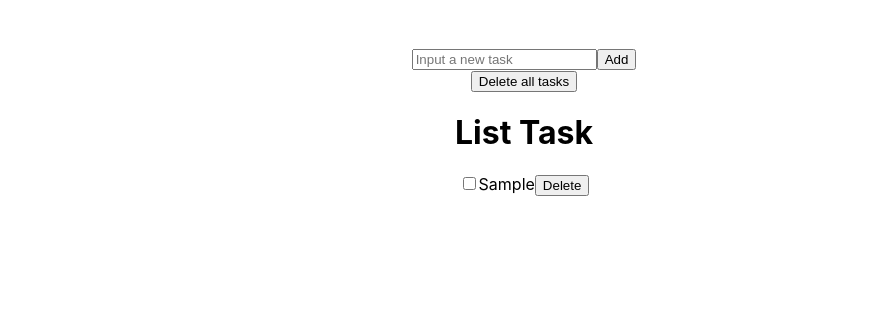
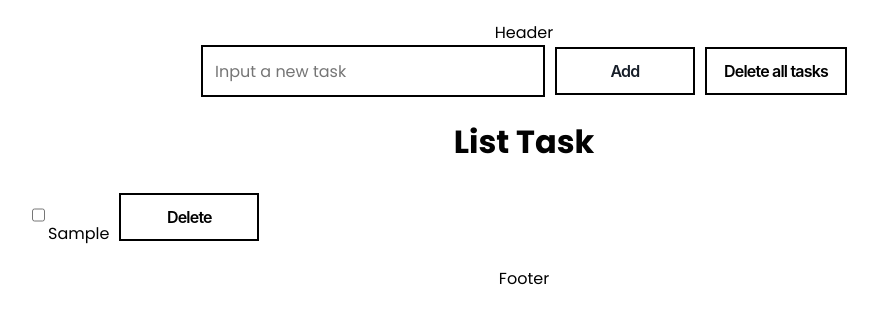
Before and after one commit to vhuy257/nextjs-mongodb, a Next.js app: page / in a window 1280 px wide. Both pictures are taken after typing "Sample" into the empty fields and a click on the button "Add". Shown: the top 324 px of the page, without its empty margins (116-994 px from the left). Built offline with nearby package versions, Linux system fonts and the light colour scheme; no server answers; the database is empty.

Commit message:
add feature

```diff
--- a/components/layout.module.css
+++ /dev/null
@@ -1,14 +0,0 @@
-.container {
-    max-width: 36rem;
-    padding: 0 1rem;
-    margin: 3rem auto 6rem;
-    text-align: center;
-    font-family: -apple-system, BlinkMacSystemFont, Segoe UI, Roboto,
-            Oxygen, Ubuntu, Cantarell, Fira Sans, Droid Sans, Helvetica Neue,
-            sans-serif;
-}
-
-.container ul, .container li {
-    list-style-type: none;
-    padding-left: 0;
-}
--- a/components/layout.js
+++ b/components/layout/layout.js
@@ -3,7 +3,9 @@ import styles from './layout.module.css'
 export default function Layout({ children }) {
     return (
         <div className={styles.container}>
+            <div className="header">Header</div>
             {children}
+            <div className="footer">Footer</div>
         </div>
     )
 };
--- /dev/null
+++ b/components/layout/layout.module.css
@@ -0,0 +1,12 @@
+.container {
+    max-width: 1366px;
+    padding: 0 1rem;
+    margin: 0 auto 6rem;
+    text-align: center;
+}
+
+.default {
+    border: none;
+    background: none;
+    border-radius: 6px;
+}
--- a/components/tasks/InsertTask.js
+++ b/components/tasks/InsertTask.js
@@ -1,11 +1,14 @@
 import React, { useRef, useContext } from 'react';
 import {
-    CreateTaskService
+    CreateTaskService,
+    DeleteAllTaskService,
 } from '../../services/TaskService';
 import {
-    createTask
+    createTask,
+    deleteAllTaskAction
 } from '../../store/actions';
 import { AppContext } from '../../pages';
+import styles from './task.module.css';
 
 const InsertTask = () => {
     const inputRef = useRef(null);
@@ -23,10 +26,16 @@ const InsertTask = () => {
         dispatch(createTask(res));
     }
 
+    const deleteAllTask = async() => {
+        await DeleteAllTaskService();
+        dispatch(deleteAllTaskAction());
+    }
+
     return (
         <div className="task_insert">
             <input className="task_insert__input" ref={inputRef} placeholder="Input a new task" onKeyDown={(e) => e.key === 'Enter' && addTask()}/>
-            <button onClick={addTask}>Add</button>
+            <button onClick={addTask} className={styles.btnInsert}>Add</button>
+            <button onClick={deleteAllTask} className={styles.btnDeleteAll}>Delete all tasks</button>
         </div>
     )
 }
--- a/components/tasks/ListTask.js
+++ b/components/tasks/ListTask.js
@@ -1,5 +1,4 @@
 import React, { useContext } from 'react';
-import Head from 'next/head';
 import {
     deleteTaskAction,
     deleteAllTaskAction,
@@ -8,20 +7,16 @@ import {
 import { AppContext } from '../../pages';
 import {
     DeleteTaskService,
-    DeleteAllTaskService,
     UpdateTaskStatusService
 } from '../../services/TaskService';
+import styles from './task.module.css';
+
 const ListTask = ({tasks}) => {
     const { dispatch } = useContext(AppContext);
 
     const deleteTask = async(taskId) => {
         await DeleteTaskService(taskId);
         dispatch(deleteTaskAction(taskId));
-    }
-
-    const deleteAllTask = async() => {
-        await DeleteAllTaskService();
-        dispatch(deleteAllTaskAction());
     }
 
     const updateStatus = async(e, taskId) => {
@@ -32,18 +27,16 @@ const ListTask = ({tasks}) => {
 
     return (
         <>
-            <Head>
-                <title>List tasks item</title>
-            </Head>
-            <button onClick={deleteAllTask}>Delete all tasks</button>
             <h1>List Task</h1>
             <ul>
                 {
                     tasks.map((item, key) => (
-                        <li className={`item--${item._id}`} key={key}>
-                            <input type="checkbox" checked={item.isComplete} onChange={(e) => {updateStatus(e, item._id)}}/>
-                            {item.summary}
-                            <button onClick={() => {deleteTask(item._id)}}>Delete</button>
+                        <li className={`${styles.taskList} item--${item._id}`} key={key}>
+                            <label className="form-control" id={`checkbox__${item._id}`} htmlFor={`checkbox__${item._id}`}>
+                                <input type="checkbox" name={`checkbox__${item._id}`} checked={item.isComplete} onChange={(e) => {updateStatus(e, item._id)}}/>
+                                {item.summary}
+                            </label>
+                            <button className={styles.btnDelete} onClick={() => {deleteTask(item._id)}}>Delete</button>
                         </li>
                     ))
                 }
--- /dev/null
+++ b/components/tasks/task.module.css
@@ -0,0 +1,15 @@
+.taskList {
+    margin-bottom: 20px;
+    display: flex;
+    align-items: center;
+    justify-content: flex-start;
+}
+
+.btnDelete {
+    margin-left: 10px;
+}
+
+.btnInsert,
+.btnDeleteAll {
+    margin-left: 10px;
+}
--- a/package.json
+++ b/package.json
@@ -2,7 +2,7 @@
   "private": true,
   "scripts": {
     "dev": "next dev",
-    "build": "next build",
+    "build": "next build && next export",
     "start": "next start"
   },
   "dependencies": {
--- /dev/null
+++ b/pages/_app.js
@@ -0,0 +1,5 @@
+import './global.css';
+
+export default function MyApp({ Component, pageProps }) {
+  return <Component {...pageProps} />
+}
--- /dev/null
+++ b/pages/_document.js
@@ -0,0 +1,15 @@
+import { Html, Head, Main, NextScript } from 'next/document'
+
+export default function Document() {
+  return (
+    <Html>
+      <Head>
+        <link rel="shortcut icon" href="/4373151_gitlab_logo_logos_icon.ico" />
+      </Head>
+      <body>
+        <Main />
+        <NextScript />
+      </body>
+    </Html>
+  )
+}
--- /dev/null
+++ b/pages/global.css
@@ -0,0 +1,80 @@
+@import url('https://fonts.googleapis.com/css2?family=Poppins:wght@400;700&display=swap');
+
+:root {
+    --form-control-disabled: #959495;
+}
+
+body {
+    font-size: 16px;
+    font-family: 'Poppins', sans-serif;
+    color: #020202;
+    padding: 20px 20px 60px;
+    max-width: 1024px;
+    margin: 0 auto;
+}
+
+ul, li {
+    list-style-type: none;
+    padding-left: 0;
+}
+
+button {
+    align-items: center;
+    background-color: #fff;
+    border: 2px solid #000;
+    box-sizing: border-box;
+    color: #000;
+    cursor: pointer;
+    display: inline-flex;
+    fill: #000;
+    font-family: Inter,sans-serif;
+    font-size: 16px;
+    font-weight: 600;
+    height: 48px;
+    justify-content: center;
+    letter-spacing: -.8px;
+    line-height: 24px;
+    min-width: 140px;
+    outline: 0;
+    padding: 0 17px;
+    text-align: center;
+    text-decoration: none;
+    transition: all .3s;
+    user-select: none;
+    -webkit-user-select: none;
+    touch-action: manipulation;
+
+}
+
+button:focus {
+  color: #171e29;
+}
+
+button:hover {
+  border-color: #06f;
+  color: #06f;
+  fill: #06f;
+}
+
+button:active {
+  border-color: #06f;
+  color: #06f;
+  fill: #06f;
+}
+
+
+input {
+    line-height: 24px;
+    height: 48px;
+    border: 2px solid #000;
+    font-size: 16px;
+    border-radius: 0;
+    outline: none;
+    padding: 0 12px;
+    font-family: 'Poppins', sans-serif;
+}
+
+input:focus,
+input:hover {
+    border-radius: 0;
+}
--- a/pages/index.js
+++ b/pages/index.js
@@ -2,13 +2,13 @@ import { createContext, useReducer, useEffect } from 'react';
 import clientPromise from '../lib/mongodb';
 import ListTask from '../components/tasks/ListTask';
 import AddTask from '../components/tasks/InsertTask';
-import Layout from '../components/layout';
+import Layout from '../components/layout/layout';
 import { LoadAllTasksService } from '../services/TaskService';
 import reducer, { initialState } from '../store/reducer';
 import {
   getAllTasks
 } from '../store/actions';
-
+import Head from 'next/head';
 export const AppContext = createContext(initialState);
 
 export default function Home({ isConnected }) {
@@ -27,6 +27,9 @@ export default function Home({ isConnected }) {
       }}
     >
       <Layout>
+        <Head>
+            <title>List task management</title>
+        </Head>
         <div className="task__wrapper">
             <AddTask/>
             <ListTask tasks={tasks}/>
```
Also changed, not shown: 1 other file (tests, documents, lock files or other folders).
